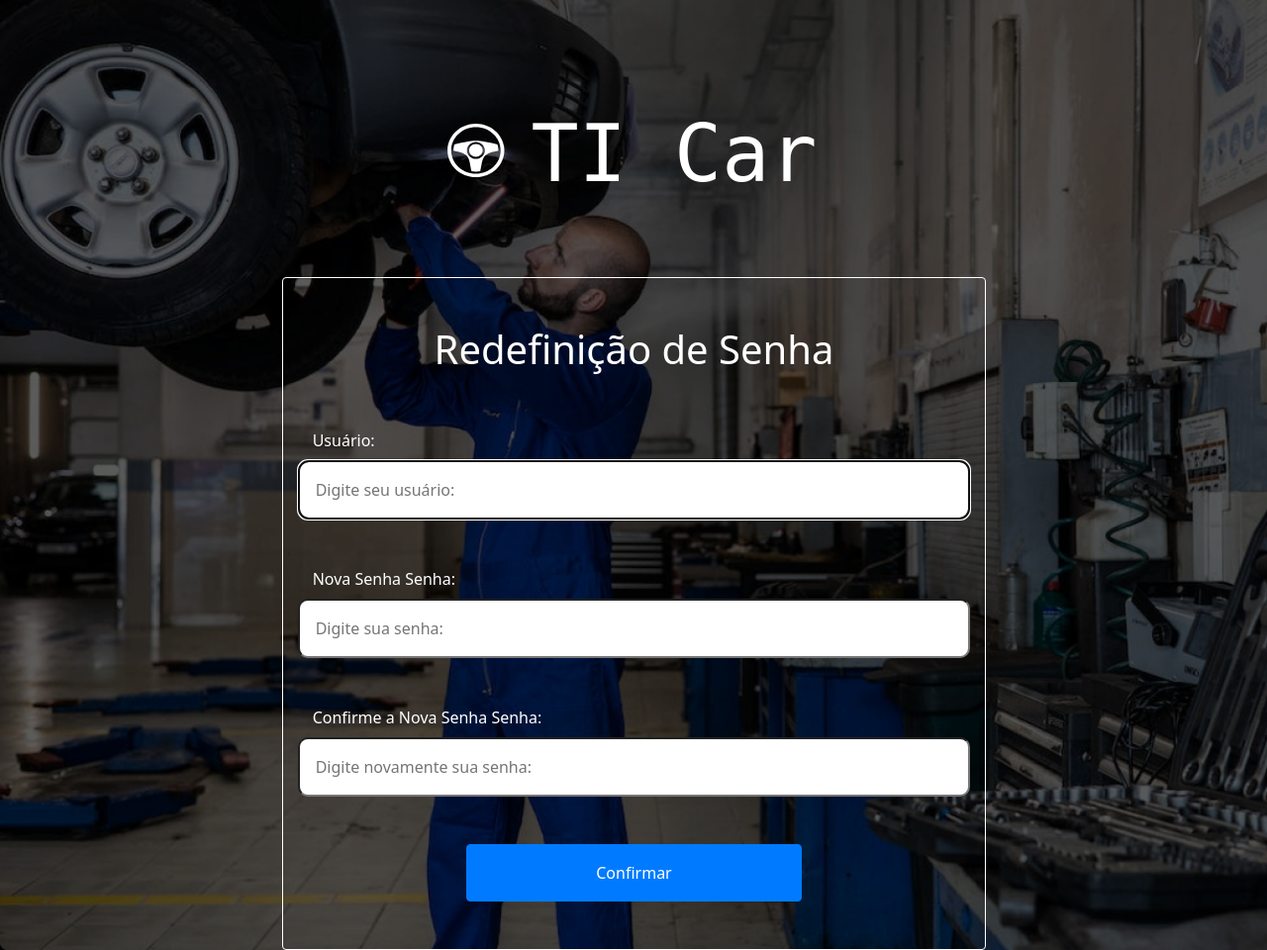
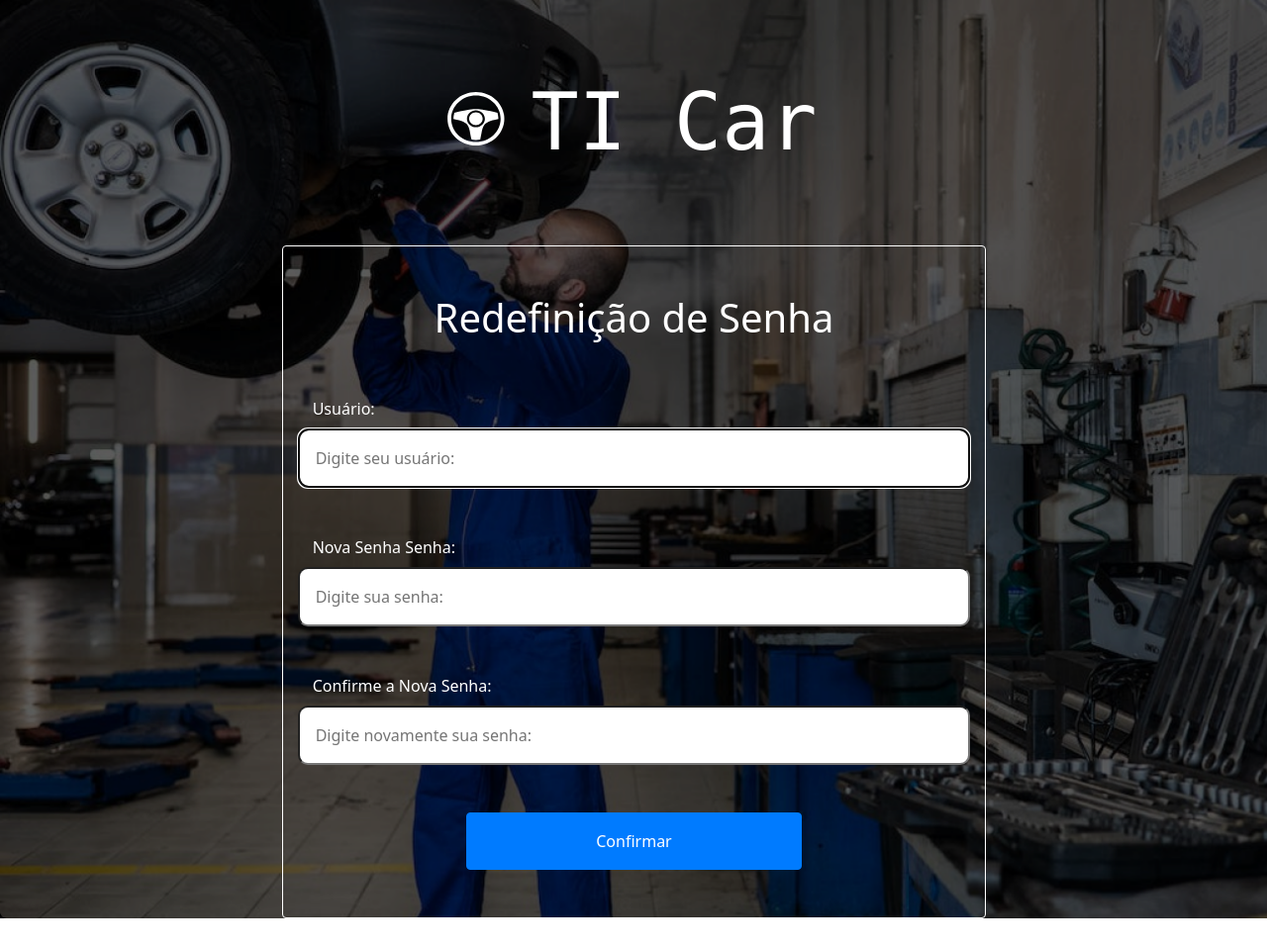
Before and after one commit to Allysson1/Sistema-Gerenciador-de-Oficinas, a PHP site: page /V_redefineSenha.php in a window 1280 px wide. Shown: the whole page at 99% size. After the commit the page ends 928 px from the top, so only its background shows below. Run offline with PHP 8.4, Linux system fonts and the light colour scheme.

Commit message:
fix
correção de erros

```diff
--- a/V_redefineSenha.php
+++ b/V_redefineSenha.php
@@ -13,7 +13,7 @@
 <!-- utiliza a mesma classe da tela de login para evitar escrever código -->
 <body class="TelaLogin container-fluid row justify-content-center">
 
-    <div class="row mt-5 pt-md-5 pt-lg-0">
+    <div class="row mt-3 pt-md-5 pt-lg-0">
     <img class="pt-4 pl-4" src="../TGFatec/images/icon.volante.svg" alt="imagem de um volande de carro simples">
     <p class="TICar pt-5 pl-4">TI Car</p>
     </div>
@@ -31,7 +31,7 @@
             <input class="col-12 p-3 textBox" name="usuario" type="text" placeholder="Digite seu usuário:" autofocus="true"/>
             <label class="col-12 mt-5" for="password">Nova Senha Senha:</label>
             <input class="col-12 p-3 textBox" name="senha" type="password" placeholder="Digite sua senha:"/>
-            <label class="col-12 mt-5" for="password">Confirme a Nova Senha Senha:</label>
+            <label class="col-12 mt-5" for="password">Confirme a Nova Senha:</label>
             <input class="col-12 p-3 textBox" name="confSenha" type="password" placeholder="Digite novamente sua senha:"/>
 
             <button class="col-6 m-5 p-3 btn btn-primary" type="submit" name="Redefinir_Senha">Confirmar</button>
```
